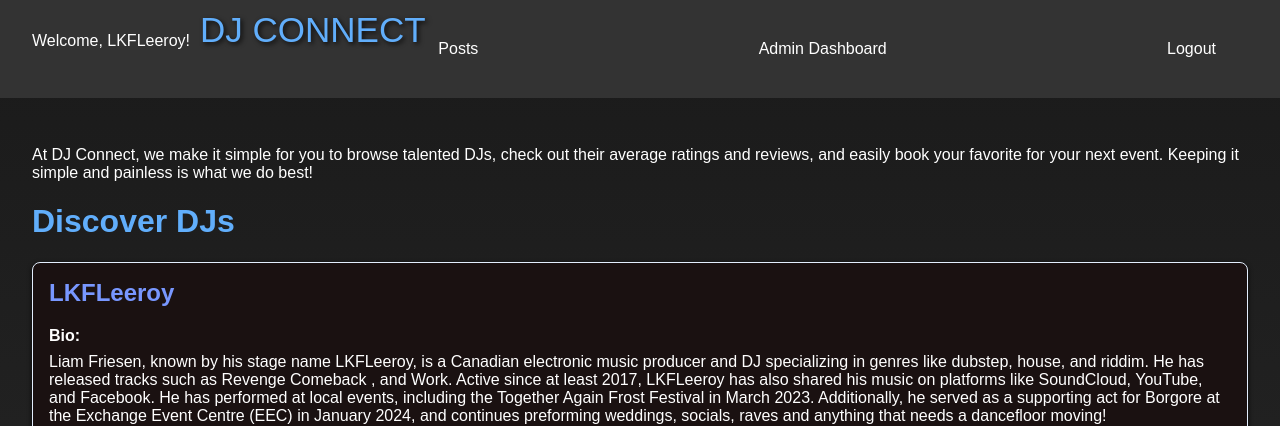
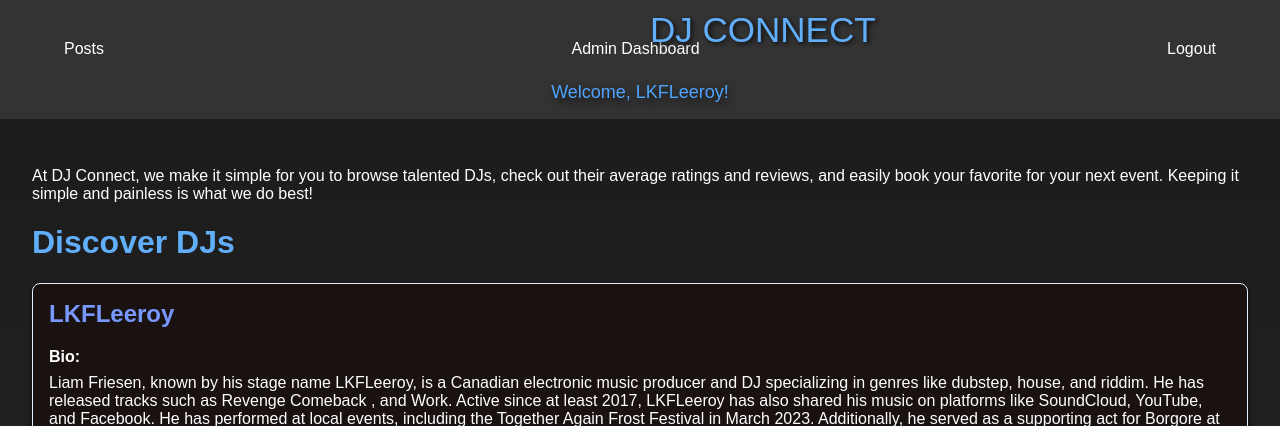
Before and after one commit to lfriesen8/dj_connect, a PHP site: page /frontend/index.php in a window 1280 px wide. Shown: the top 426 px of the page. Run offline with PHP 8.4, Linux system fonts and the light colour scheme; a user stored in the database is signed in; data comes from the database, SQL or seed files in the repository.

Commit message:
added some styling, mini bug fixes

```diff
--- a/frontend/index.php
+++ b/frontend/index.php
@@ -29,17 +29,19 @@ $djs = $stmt->fetchAll();
     <title>Welcome to DJ Connect</title>
 </head>
 <body>
-    <div id="dj_connect_logo">DJ CONNECT</div>
+    <div id="dj_connect_logo">
+    <a href="index.php">DJ CONNECT</a>
+    </div>
     <header>
         <div class="navbar">
-            <span>Welcome, <?= htmlspecialchars($_SESSION['username']); ?>!</span>
             <a href="posts.php">Posts</a> <!-- Added link to Posts page -->
             <?php if ($_SESSION['role'] === 'admin'): ?>
                 <a href="admin_dashboard.php">Admin Dashboard</a>
             <?php endif; ?>
             <a href="../backend/logout.php">Logout</a> <!-- Fixed logout link -->
         </div>
-    </header>
+        <span id="welcome-message">Welcome, <?= htmlspecialchars($_SESSION['username']); ?>!</span>
+      </header>
     <main>
         <p>
             At DJ Connect, we make it simple for you to browse talented DJs, check out their average ratings and reviews,
--- a/frontend/posts.php
+++ b/frontend/posts.php
@@ -34,6 +34,9 @@ $posts = $stmt->fetchAll();
     <title>Posts</title>
 </head>
 <body>
+<div id="dj_connect_logo">
+    <a href="index.php">DJ CONNECT</a>
+</div>
     <header>
         <div class="navbar">
             <a href="index.php">Home</a>
--- a/styles/main.css
+++ b/styles/main.css
@@ -32,6 +32,15 @@ header .navbar a {
     text-decoration: none;
     padding: 0.5rem 1rem;
 }
+
+#welcome-message {
+    font-size: 18px; /* Adjust font size as needed */
+    color: #4fa4ff; /* Text color */
+    text-shadow: 2px 4px 10px rgba(0, 0, 1, 0.712); /* Drop shadow */
+    font-family: 'Arial', sans-serif; /* Ensure consistent font */
+
+}
+
 
 /* =========================================
    Main Content Styles
@@ -248,17 +257,35 @@ button:hover {
     background-color: #fff;
     color: #333;
 }
-
+ /* fun logo design */
 #dj_connect_logo {
     position: absolute !important;
     top: 10px !important;
-    left: 200px !important;
+    left: 650px !important;
     font-size: 35px !important;
     color: #61aefb !important;
-    text-shadow: 2px 2px 5px rgba(0, 0.9, 0, 0.8) !important;
+    text-shadow: 2px 2px 5px rgba(0, 0.9, 0.2, 0.8) !important;
     font-family: 'Arial', sans-serif !important;
     text-transform: uppercase !important;
     z-index: 1000 !important;
+}
+
+#dj_connect_logo a {
+    text-decoration: none; /* Remove underline */
+    color: inherit; /* Use the parent color from #dj_connect_logo */
+}
+
+#dj_connect_logo a:hover {
+    animation: blink 0.8s infinite;
+    cursor: pointer;
+}
+
+/* Blinking animation for hover */
+@keyframes blink {
+    50% {
+        color: #b5edff; /* Change to any hover color */
+    }
+
 }
  /*admin notification*/
 .feedback.success {
```
Also changed, not shown: frontend/dj_profile.php (+7 -5 lines), styles/dj_profle.css (+33 -22 lines), backend/add_file.php (renamed from backend/add_user.php).
